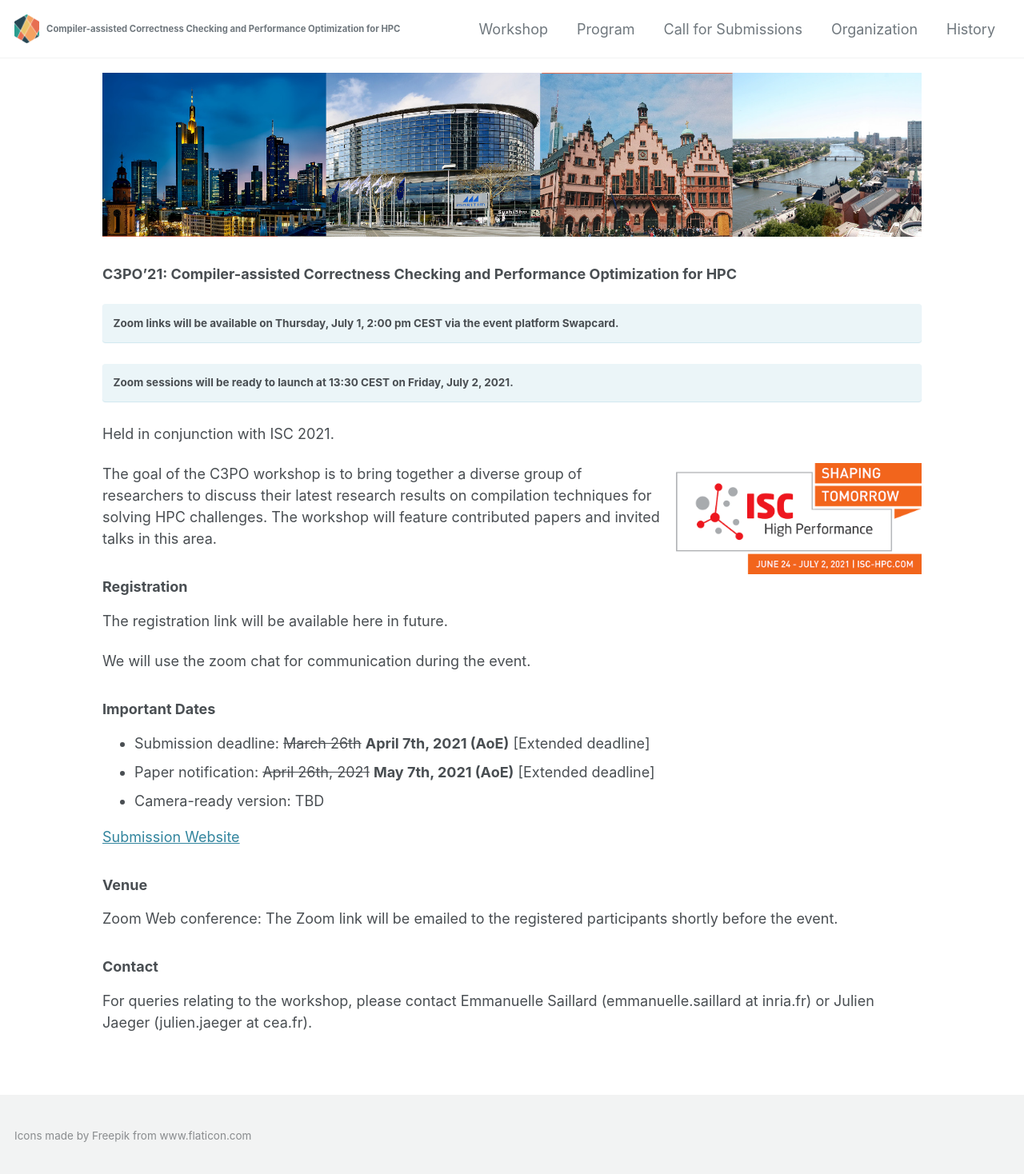
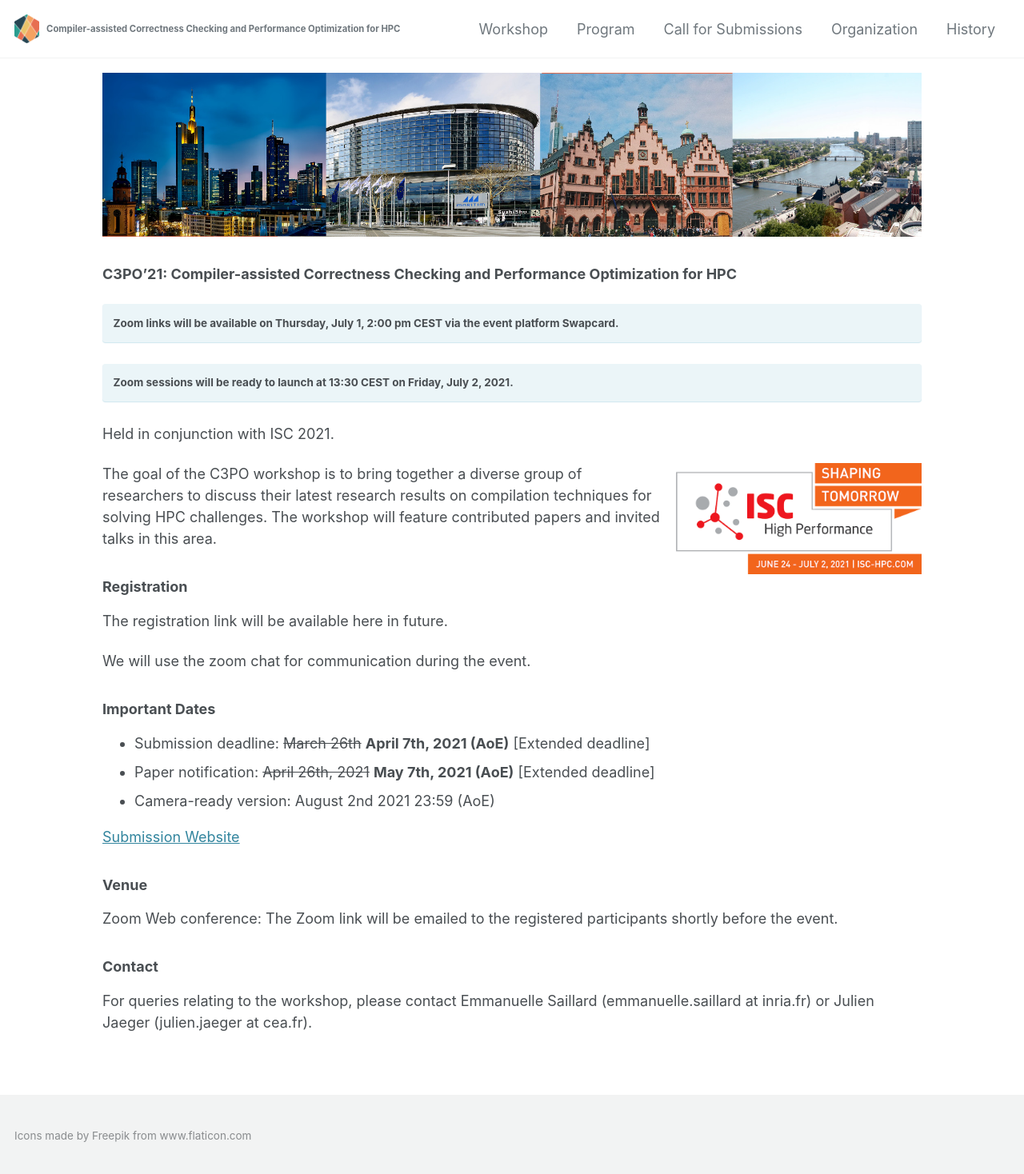
Before and after one commit to c3po-workshop/c3po-workshop.github.io, a Jekyll site: the page built from _pages/2021/index.md, in a window 1280 px wide. Shown: the whole page at 80% size. Built offline with Jekyll 4.4.1, drawn with Linux system fonts in a browser that asks for light colours; cached includes are drawn as plain includes; nearby versions of some CDN libraries.

Commit message:
Added Camera final version date

```diff
--- a/_pages/2021/index.md
+++ b/_pages/2021/index.md
@@ -35,7 +35,7 @@
 - Submission deadline: ~~March 26th~~ **April 7th, 2021 (AoE)** [Extended deadline]
 <!-- - Paper notification: April 20th, 2021 -->
 - Paper notification: ~~April 26th, 2021~~ **May 7th, 2021 (AoE)** [Extended deadline]
-- Camera-ready version: TBD
+- Camera-ready version: August 2nd 2021 23:59 (AoE)
 
 [Submission Website](https://easychair.org/conferences/?conf=c3po21)
 
```
Also changed, not shown: _pages/2021/call.md (+1 -1 lines).
